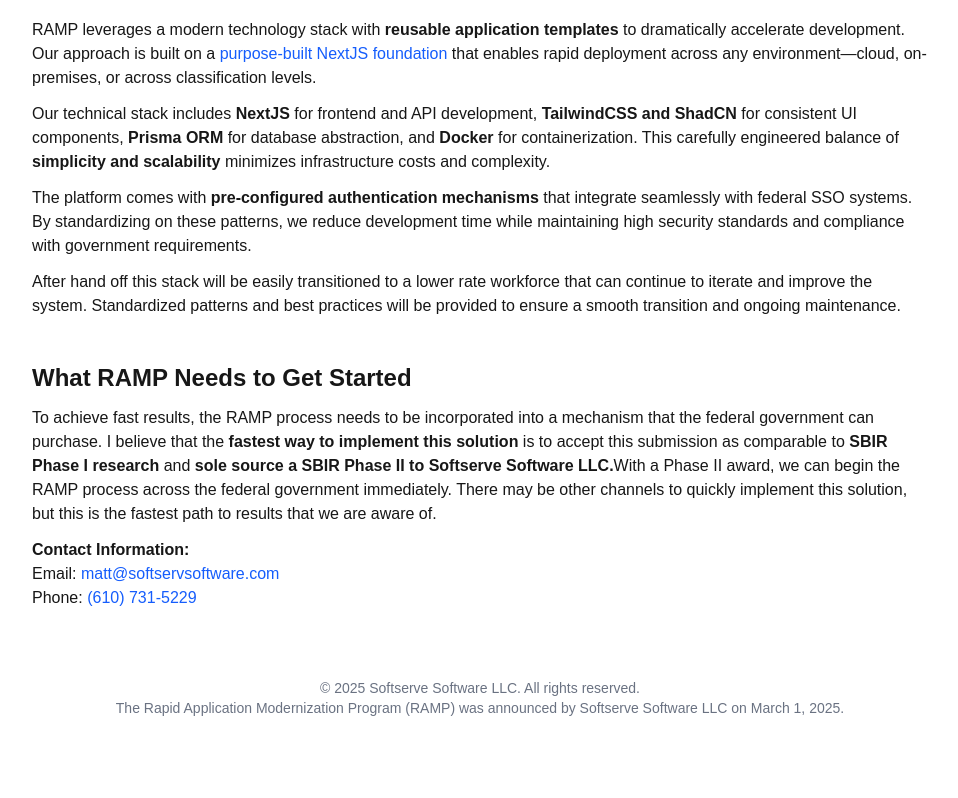
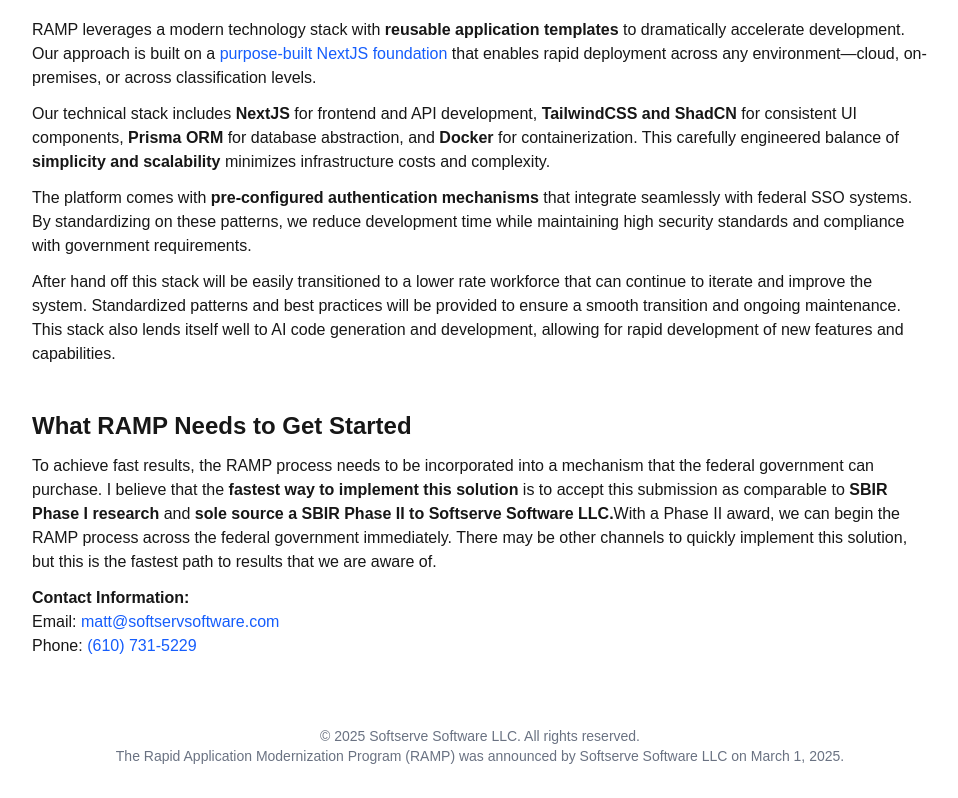
Before and after one commit to softservesoftware/ramp, a Next.js app in the folder webapp/: page / in a window 1280 px wide. Shown: the part 2543-3341 px from the top of the page, without its empty margins (160-1118 px from the left). Before the commit the page ends 3293 px from the top, so only its background shows below. Built offline with nearby package versions, Linux system fonts and the light colour scheme.

Commit message:
updating page

```diff
--- a/webapp/src/app/page.tsx
+++ b/webapp/src/app/page.tsx
@@ -118,7 +118,8 @@
 
           <p className="mb-3">
             After hand off this stack will be easily transitioned to a lower rate workforce that can continue to iterate and improve the system.
-            Standardized patterns and best practices will be provided to ensure a smooth transition and ongoing maintenance.
+            Standardized patterns and best practices will be provided to ensure a smooth transition and ongoing maintenance. This stack also lends itself well to
+            AI code generation and development, allowing for rapid development of new features and capabilities.
           </p>
         </Section>
 
```
